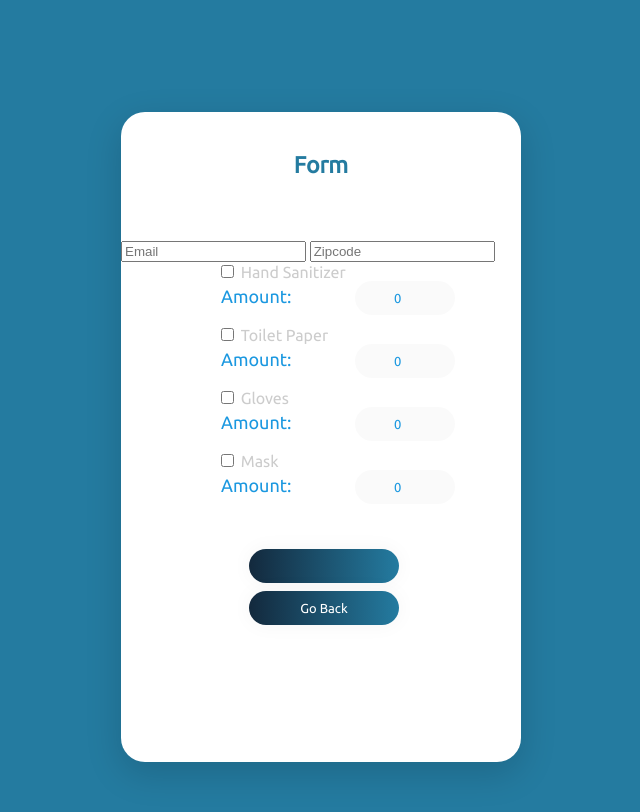
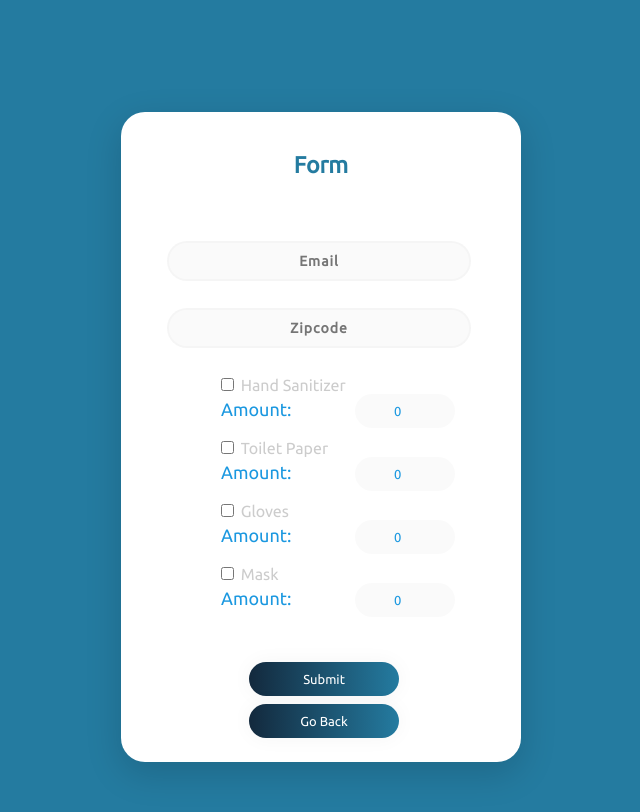
Before and after one commit to Zaqttack/quaranteam, a plain HTML site: page formSubmission.html in a window 1280 px wide. Shown: the whole page, without its empty margins (319-959 px from the left). Drawn offline with Linux system fonts and the light colour scheme.

Commit message:
form page input fixed

```diff
--- a/formSubmission.css
+++ b/formSubmission.css
@@ -20,13 +20,32 @@ body {
     font-size: 23px;
 }
 
+.un {
+    width: 76%;
+    color: rgb(38, 50, 56);
+    font-weight: 700;
+    font-size: 14px;
+    letter-spacing: 1px;
+    background: rgba(136, 126, 126, 0.04);
+    padding: 10px 20px;
+    border: none;
+    border-radius: 20px;
+    outline: none;
+    box-sizing: border-box;
+    border: 2px solid rgba(0, 0, 0, 0.02);
+    margin-bottom: 50px;
+    margin-left: 46px;
+    text-align: center;
+    margin-bottom: 27px;
+    font-family: 'Ubuntu', sans-serif;
+}
+
 form.form1 {
     padding-top: 40px;
 }
 
 .un:focus, .pass:focus {
     border: 2px solid rgba(0, 0, 0, 0.18) !important;
-
 }
 
 .button {
--- a/formSubmission.html
+++ b/formSubmission.html
@@ -36,7 +36,7 @@
             <input type="number" id="maskQuantity" name="quantity" value="0" min="0" class="numberBox"><br>
 
             <!-- changing submit to button -->
-            <input type="button" class="button" onclick="window.location.href = 'index.html'">
+            <input type="button" class="button" value="Submit" onclick="window.location.href = 'index.html'">
             <input type="button" class="button" value="Go Back" onclick="window.location.href = 'usernamePage.html'">
         </form>
     </div>
```
